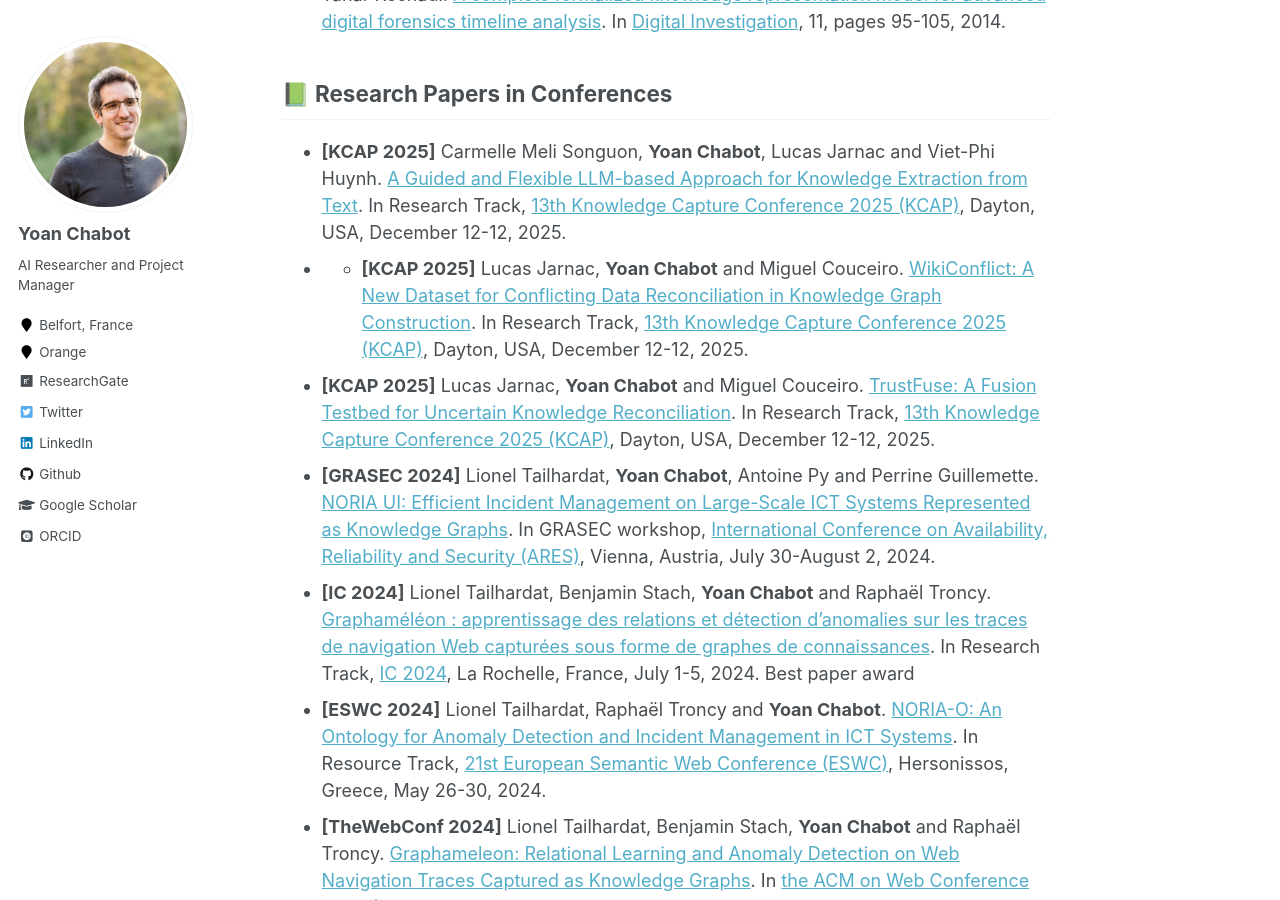
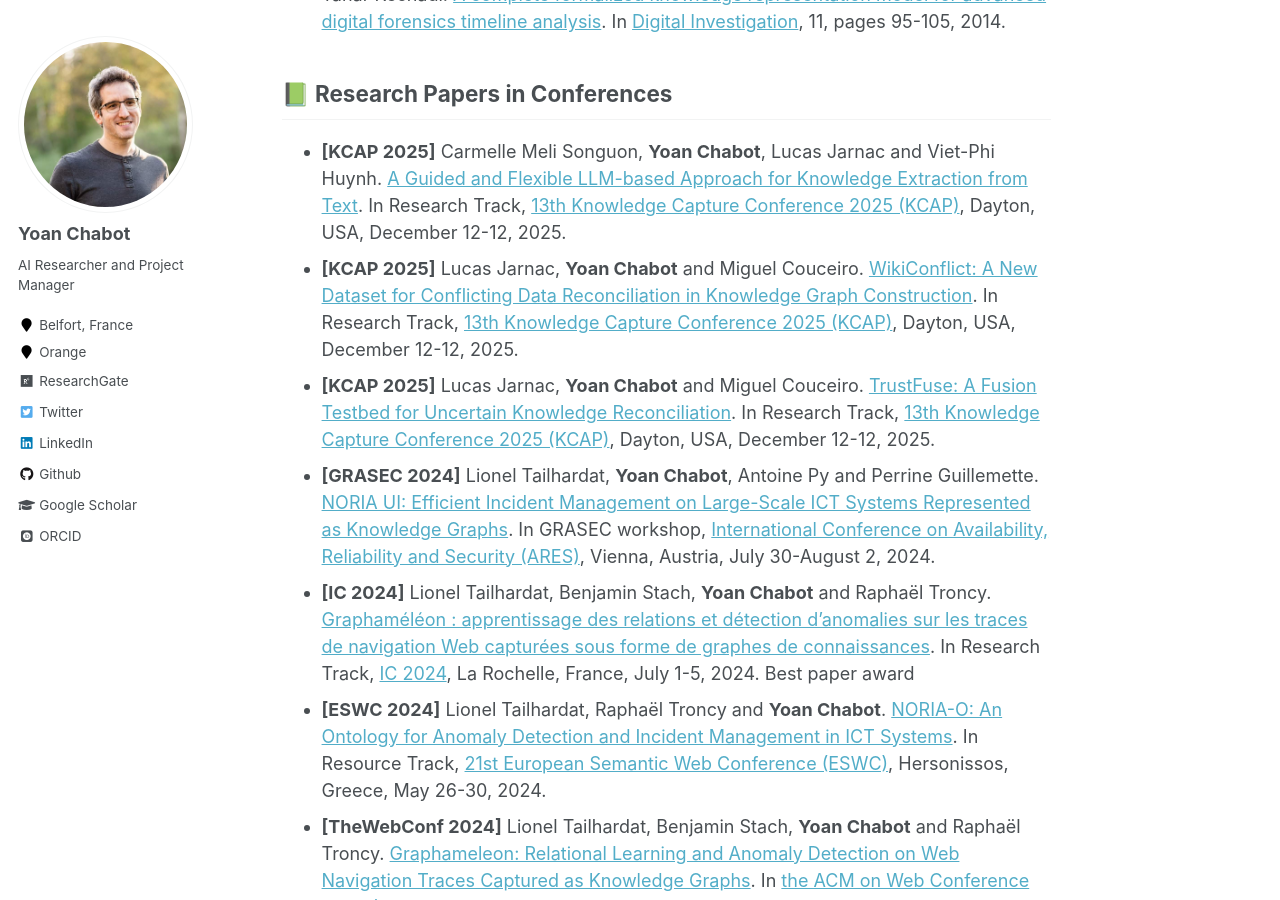
Before and after one commit to yoanchabot/yoanchabot.github.io, a Jekyll site: the page built from _pages/publications.md, in a window 1280 px wide and 900 px high, scrolled down 605 px. Built offline with Jekyll 4.4.1, drawn with Linux system fonts in a browser that asks for light colours; some web fonts are replaced.

```diff
--- a/_pages/publications.md
+++ b/_pages/publications.md
@@ -12,7 +12,7 @@ author_profile: true
 
 ## 📗 Research Papers in Conferences
 * <a name="kcap_2025_a"></a>**[KCAP 2025]** Carmelle Meli Songuon, **Yoan Chabot**, Lucas Jarnac and Viet-Phi Huynh. [A Guided and Flexible LLM-based Approach for Knowledge Extraction from Text](https://github.com/yoanchabot/papers/raw/main/kcap_2025_c.pdf). In Research Track, [13th Knowledge Capture Conference 2025 (KCAP)](https://www.k-cap.org/2025/), Dayton, USA, December 12-12, 2025.
-* * <a name="kcap_2025_a"></a>**[KCAP 2025]** Lucas Jarnac, **Yoan Chabot** and Miguel Couceiro. [WikiConflict: A New Dataset for Conflicting Data Reconciliation in Knowledge Graph Construction](https://github.com/yoanchabot/papers/raw/main/kcap_2025_b.pdf). In Research Track, [13th Knowledge Capture Conference 2025 (KCAP)](https://www.k-cap.org/2025/), Dayton, USA, December 12-12, 2025.
+* <a name="kcap_2025_a"></a>**[KCAP 2025]** Lucas Jarnac, **Yoan Chabot** and Miguel Couceiro. [WikiConflict: A New Dataset for Conflicting Data Reconciliation in Knowledge Graph Construction](https://github.com/yoanchabot/papers/raw/main/kcap_2025_b.pdf). In Research Track, [13th Knowledge Capture Conference 2025 (KCAP)](https://www.k-cap.org/2025/), Dayton, USA, December 12-12, 2025.
 * <a name="kcap_2025_a"></a>**[KCAP 2025]** Lucas Jarnac, **Yoan Chabot** and Miguel Couceiro. [TrustFuse: A Fusion Testbed for Uncertain Knowledge Reconciliation](https://github.com/yoanchabot/papers/raw/main/kcap_2025_a.pdf). In Research Track, [13th Knowledge Capture Conference 2025 (KCAP)](https://www.k-cap.org/2025/), Dayton, USA, December 12-12, 2025.
 * <a name="grasec_2024"></a>**[GRASEC 2024]** Lionel Tailhardat, **Yoan Chabot**, Antoine Py and Perrine Guillemette. [NORIA UI: Efficient Incident Management on Large-Scale ICT Systems Represented as Knowledge Graphs](https://github.com/yoanchabot/papers/raw/main/grasec_2024.pdf). In GRASEC workshop, [International Conference on Availability, Reliability and Security (ARES)](https://www.ares-conference.eu/), Vienna, Austria, July 30-August 2, 2024.
 * <a name="ic_2024"></a>**[IC 2024]** Lionel Tailhardat, Benjamin Stach, **Yoan Chabot** and Raphaël Troncy. [Graphaméléon : apprentissage des relations et détection d'anomalies sur les traces de navigation Web capturées sous forme de graphes de connaissances](https://github.com/yoanchabot/papers/raw/main/ic_2024.pdf). In Research Track, [IC 2024](https://pfia2024.univ-lr.fr/), La Rochelle, France, July 1-5, 2024. Best paper award
```
